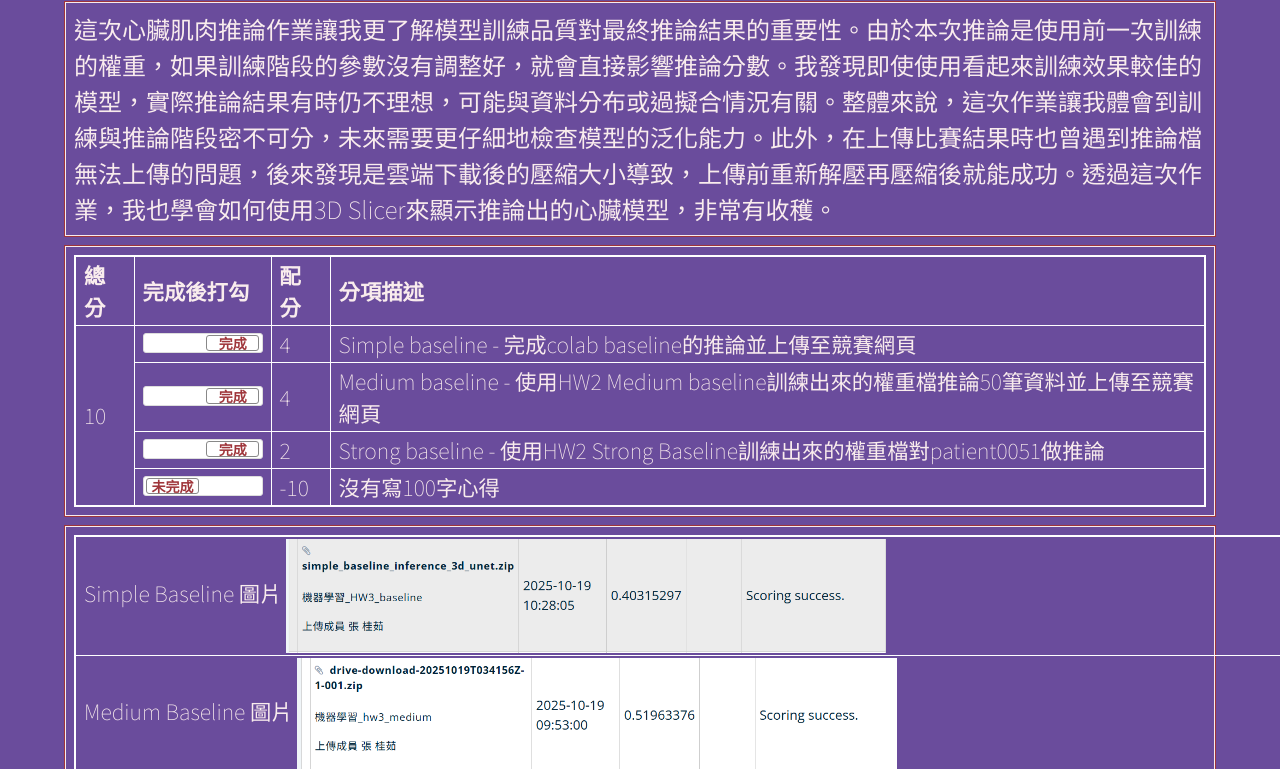
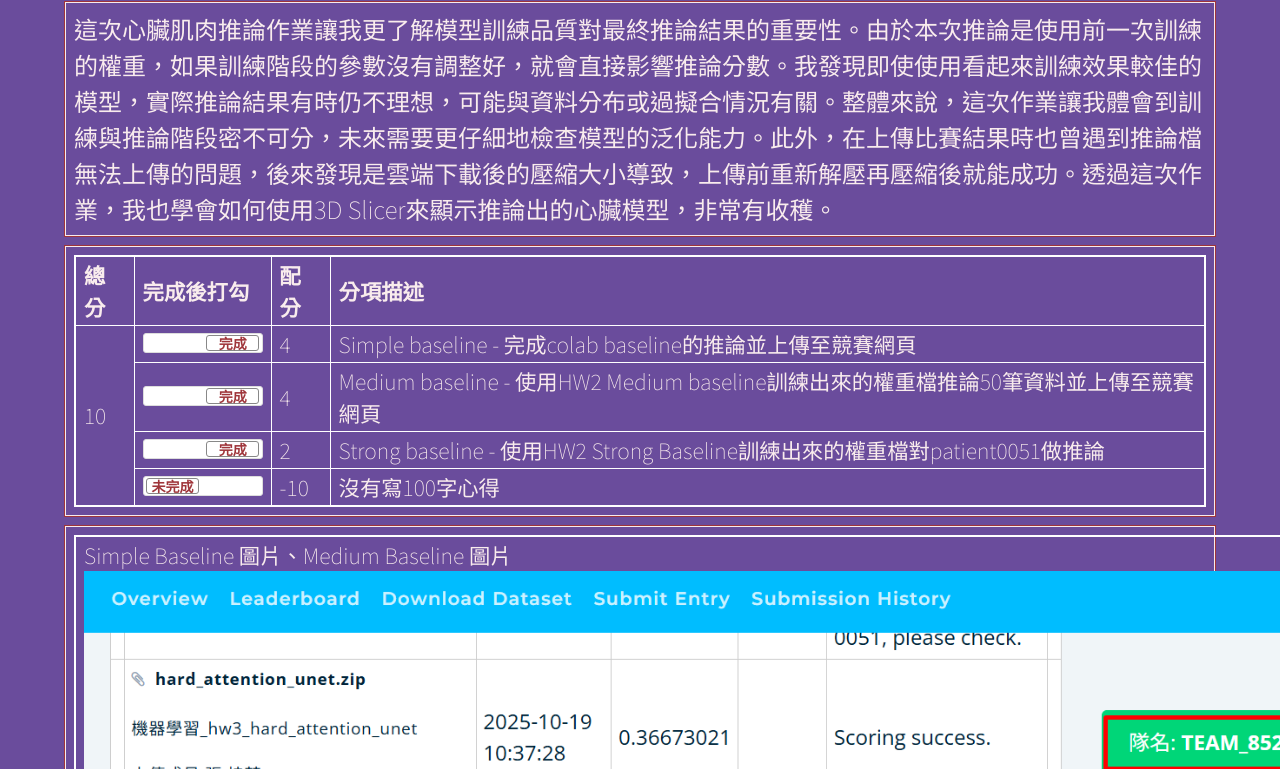
Before and after one commit to ivy985363/ml2025f, a plain HTML site: page hw03/index.html in a window 1280 px wide. Shown: the part 183-952 px from the top of the page. Drawn offline with nearby package versions, Linux system fonts and the light colour scheme; a web font is replaced by a local one.

Commit message:
Add files via upload

```diff
--- a/hw03/index.html
+++ b/hw03/index.html
@@ -205,12 +205,8 @@
 
         <table>
           <tr>
-            <td> Simple Baseline 圖片
-              <img src="simple_baseline_inference_3d_unet.png" width="600" height="auto">
-          </tr>
-          <tr>
-            <td> Medium Baseline 圖片
-              <img src="meduim.png" width="600" height="auto">
+            <td> Simple Baseline 圖片、Medium Baseline 圖片
+              <img src="baseline_medium_inference_3d_unet.png" width="1500px">
           </tr>
           <tr>
             <td> Strong Baseline 圖片
```
Also changed, not shown: hw03/baseline_medium_inference_3d_unet.png (added).
